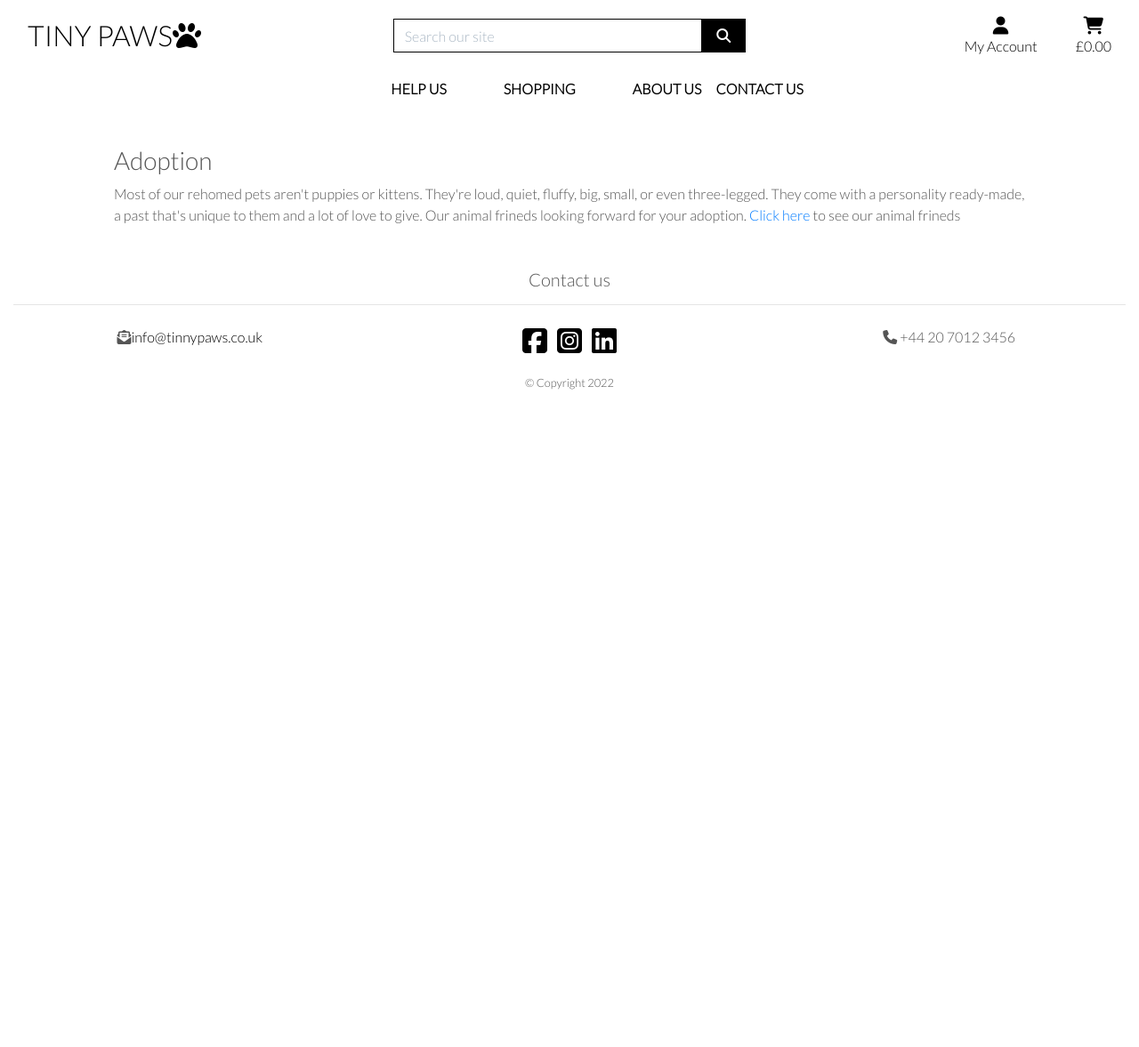
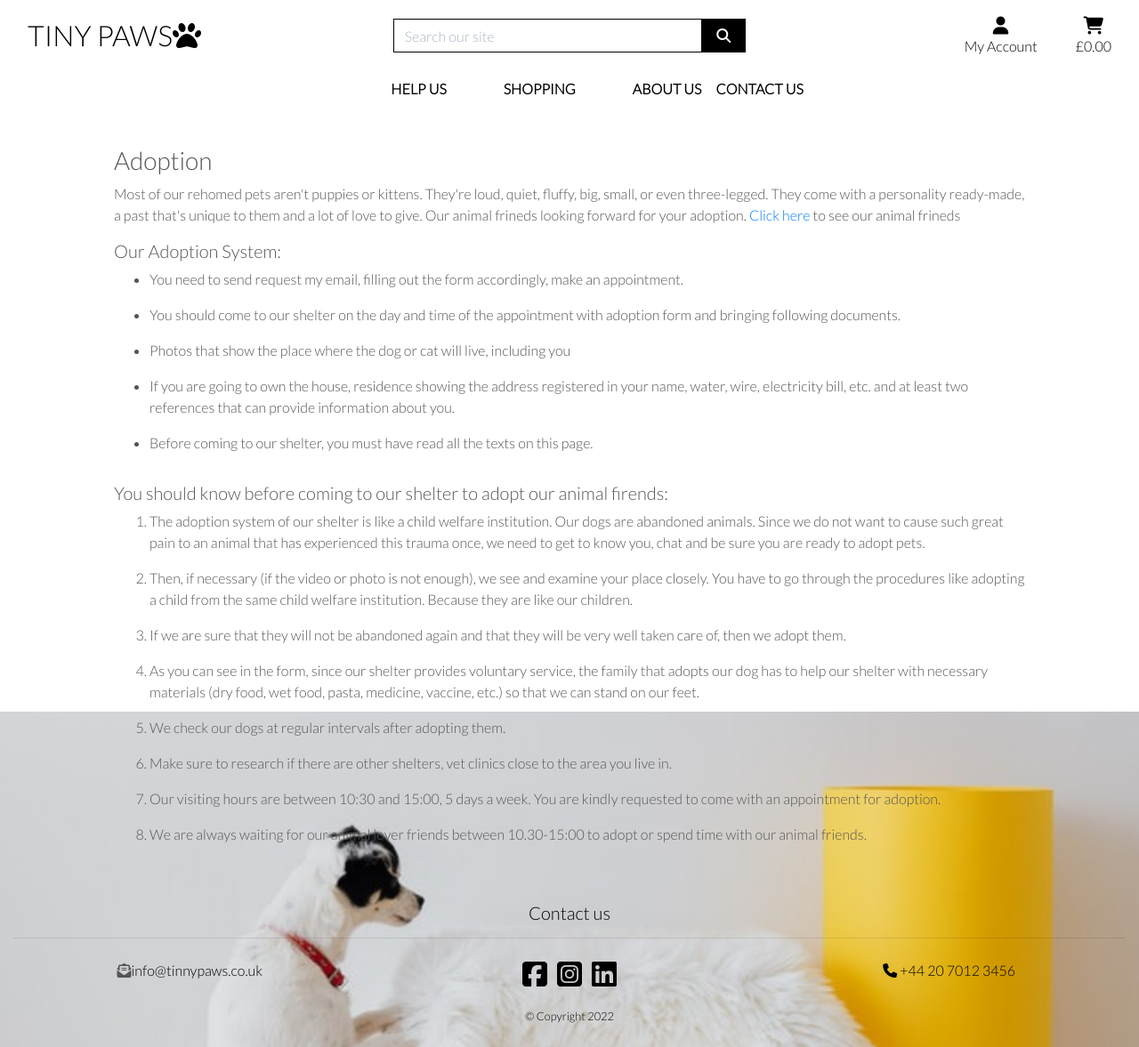
Before and after one commit to kaanalptkn/tinypaws-p4-ka, a Django app: page /help-us/help_us in a window 1280 px wide. Shown: the whole page at 89% size. Before the commit the page ends 438 px from the top, so only its background shows below. Run offline with Django 3.2, Linux system fonts and the light colour scheme; some libraries are stand-ins or nearby versions.

Commit message:
Added footer and styled it

```diff
--- a/help_us/templates/help_us/adoption.html
+++ b/help_us/templates/help_us/adoption.html
@@ -19,6 +19,39 @@
             three-legged. They come with a personality ready-made, a past that's unique to them and a lot of love to give.
             Our animal frineds looking forward for your adoption. <a href="{% url 'pets' %}" >Click here</a> to see our animal frineds
         </p>
+        <br>
+
+        <h5>Our Adoption System:</h5>
+        <ul>
+            <li><p>You need to send request my email, filling out the form accordingly, make an appointment.</p></li>
+            <li><p>You should come to our shelter on the day and time of the appointment with adoption form and bringing
+                following documents.</p></li>
+            <li><p>Photos that show the place where the dog or cat will live, including you</p></li>
+            <li><p>If you are going to own the house, residence showing the address registered in your name,
+                water, wire, electricity bill, etc. and at least two references that can provide information
+                about you.</p></li>
+            <li><p>Before coming to our shelter, you must have read all the texts on this page.</p></li>
+        </ul>
+        <h5>You should know  before coming to our shelter to adopt our animal firends:</h5>
+        <ol>
+            <li><p>The adoption system of our shelter is like a child welfare institution. Our dogs are abandoned animals.
+                Since we do not want to cause such great pain to an animal that has experienced this trauma once, we need to
+                get to know you, chat and be sure you are ready to adopt pets.
+            </p></li>
+            <li><p>Then, if necessary (if the video or photo is not enough), we see and examine your place closely. You
+                have to go through the procedures like adopting a child from the same child welfare institution. Because
+                they are like our children.</p></li>
+            <li><p>If we are sure that they will not be abandoned again and that they will be very well taken care of, then
+                we adopt them.</p></li>
+            <li><p>As you can see in the form, since our shelter provides voluntary service, the family that adopts our dog
+                has to help our shelter with necessary materials (dry food, wet food, pasta, medicine, vaccine, etc.) so that
+                we can stand on our feet.</p></li>
+            <li><p>We check our dogs at regular intervals after adopting them.</p></li>
+            <li><p>Make sure to research if there are other shelters, vet clinics close to the area you live in.</p></li>
+            <li><p>Our visiting hours are between 10:30 and 15:00, 5 days a week. You are kindly requested to come with an appointment
+                for adoption.</p></li>
+            <li><p>We are always waiting for our animal lover friends between 10.30-15:00 to adopt or spend time with our animal friends.</p></li>
+        </ol>
     </div>
 </div>
 {% endblock %}
--- a/templates/includes/footer.html
+++ b/templates/includes/footer.html
@@ -1,8 +1,8 @@
 <footer>
     <div class="container-fluid d-lg-none">
-        <div class="row ">
+        <div class="row">
             <div class="col-12">
-                <h5 class="footerHeader">Contact us</h5>
+                <h5 class="footerHeader text-black">Contact us</h5>
                 <hr class="white-hr">
             </div>
 
@@ -10,7 +10,7 @@
                 <p><i class="fas fa-envelope-open-text"></i><a class="text-black" href="info@tinnypaws.co.uk">info@tinnypaws.co.uk</a></p>
             </div>
 
-            <div class="col-12 order-sm-2 col-sm-6 order-md-2 col-md-6">
+            <div class="col-12 order-sm-2 col-sm-6 order-md-2 col-md-6 text-black">
                 <p><i class="fas fa-phone"></i> +44 20 7012 3456</p>
             </div>
 
@@ -23,7 +23,7 @@
             </div>
 
             <div class="col-12 order-sm-4 order-md-4">
-                <p class="footerContact"><small>© Copyright 2022</small></p>
+                <p class="footerContact text-black"><small>© Copyright 2022</small></p>
             </div>
 
         </div>
@@ -33,7 +33,7 @@
         <div class="row ">
 
             <div class="col-12 pt-3 mb-2">
-                <h5 class="footerHeader text-center">Contact us</h5>
+                <h5 class="footerHeader text-center text-black">Contact us</h5>
                 <hr class="white-hr">
             </div>
 
@@ -49,12 +49,12 @@
                 </ul>
             </div>
 
-            <div class="col-4 text-center">
-                <p><i class="fas fa-phone"></i> +44 20 7012 3456</p>
+            <div class="col-4 text-center text-black">
+                <p><i class="fas fa-phone text-black"></i> +44 20 7012 3456</p>
             </div>
 
             <div class="col-12 pb-2">
-                <p class="footerContact"><small>© Copyright 2022</small></p>
+                <p class="footerContact text-black"><small>© Copyright 2022</small></p>
             </div>
         </div>
     </div>
--- a/templates/includes/main-nav.html
+++ b/templates/includes/main-nav.html
@@ -28,7 +28,6 @@
             <div class="dropdown-menu border-0" aria-labelledby="specials-link">
                 <a href="{% url 'about' %}" class="dropdown-item">Company</a>
                 <a href="{% url 'pets' %}" class="dropdown-item">Animal firends</a>
-                <a href="" class="dropdown-item">All</a>
             </div>
         </li>
         <li>
```
Also changed, not shown: home/templates/home/index.html (+6 -5 lines).
